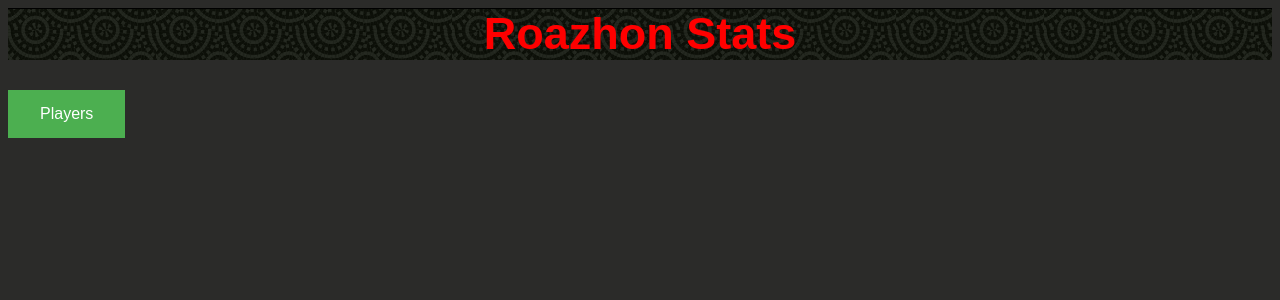
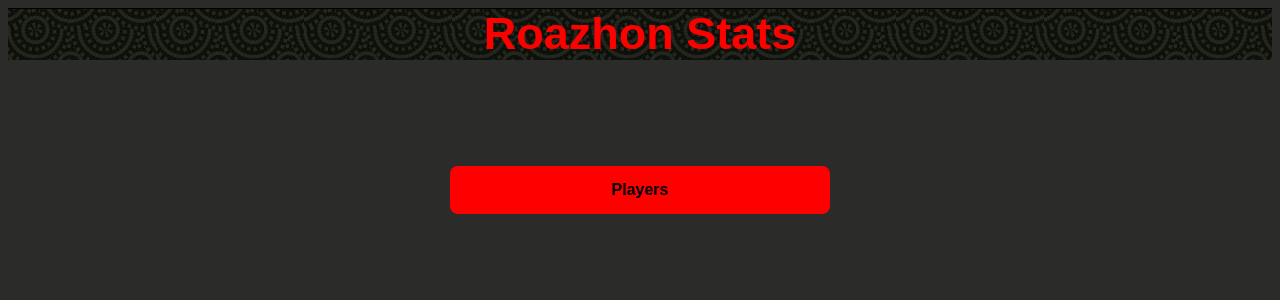
Before and after one commit to Gurwan/RoazhonStats, a Symfony app: template templates/index.html.twig in a window 1280 px wide. Shown: the top 300 px of the page. Run offline with Twig, Linux system fonts and the light colour scheme; the template is opened without the code that fills it, so the values that code supplies are empty; some libraries are stand-ins or nearby versions.

Commit message:
maj du css et ajout d'un bouton

```diff
--- a/public/css/index.css
+++ b/public/css/index.css
@@ -16,12 +16,37 @@ body {
 }
 
 a {
-    background-color: #4CAF50; /* Green */
+    background-color: red; /* Green */
     border: none;
-    color: white;
     padding: 15px 32px;
     text-align: center;
     text-decoration: none;
     display: inline-block;
     font-size: 16px;
+    border-radius: 8px;
+    width: 25%;
+    color:black;
+    font-weight: bold;
 }
+
+a:hover {
+    background-color: black;
+    color:white;
+}
+
+a:active {
+  background-color: red;
+  box-shadow: 0 5px #666;
+  transform: translateY(4px);
+}
+
+.vcenter {
+    display: flex;
+    justify-content: center;
+    align-items: center;
+    height: 200px;
+}
+
+.main {
+    width: 100%;
+}
--- a/templates/index.html.twig
+++ b/templates/index.html.twig
@@ -7,11 +7,11 @@
 <link href="{{ asset('css/index.css') }}" rel="stylesheet"/>
 <link rel="icon" type="image" href="{{ asset('img/favicon.ico') }}" />
 
-<div>
+<div class="main">
   <div>
     <h1 class="barre"> Roazhon Stats </h1>
   </div>
-  <div>
+  <div class="vcenter">
     <a href="/player">Players</a>
   </div>
 </div>
```
